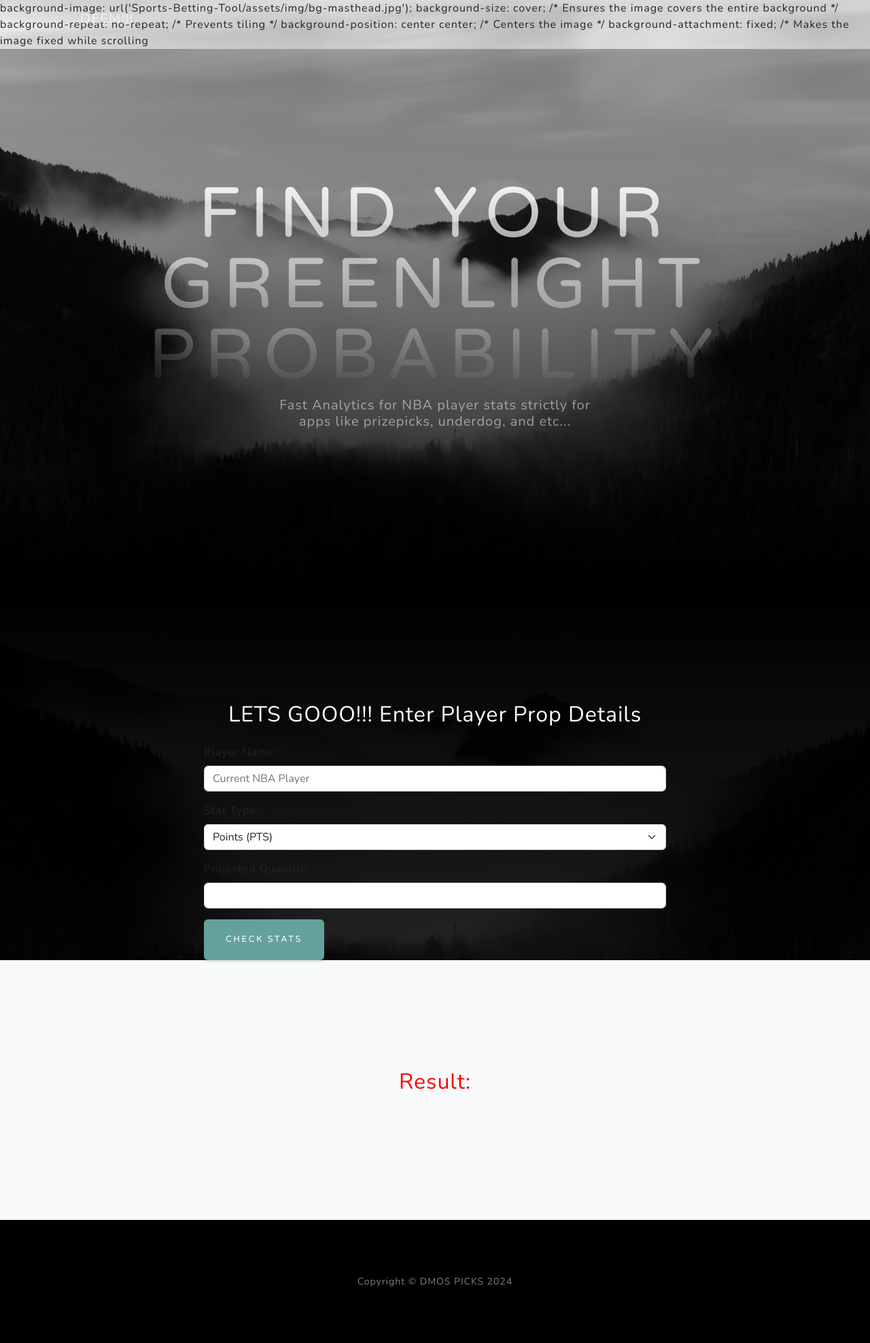
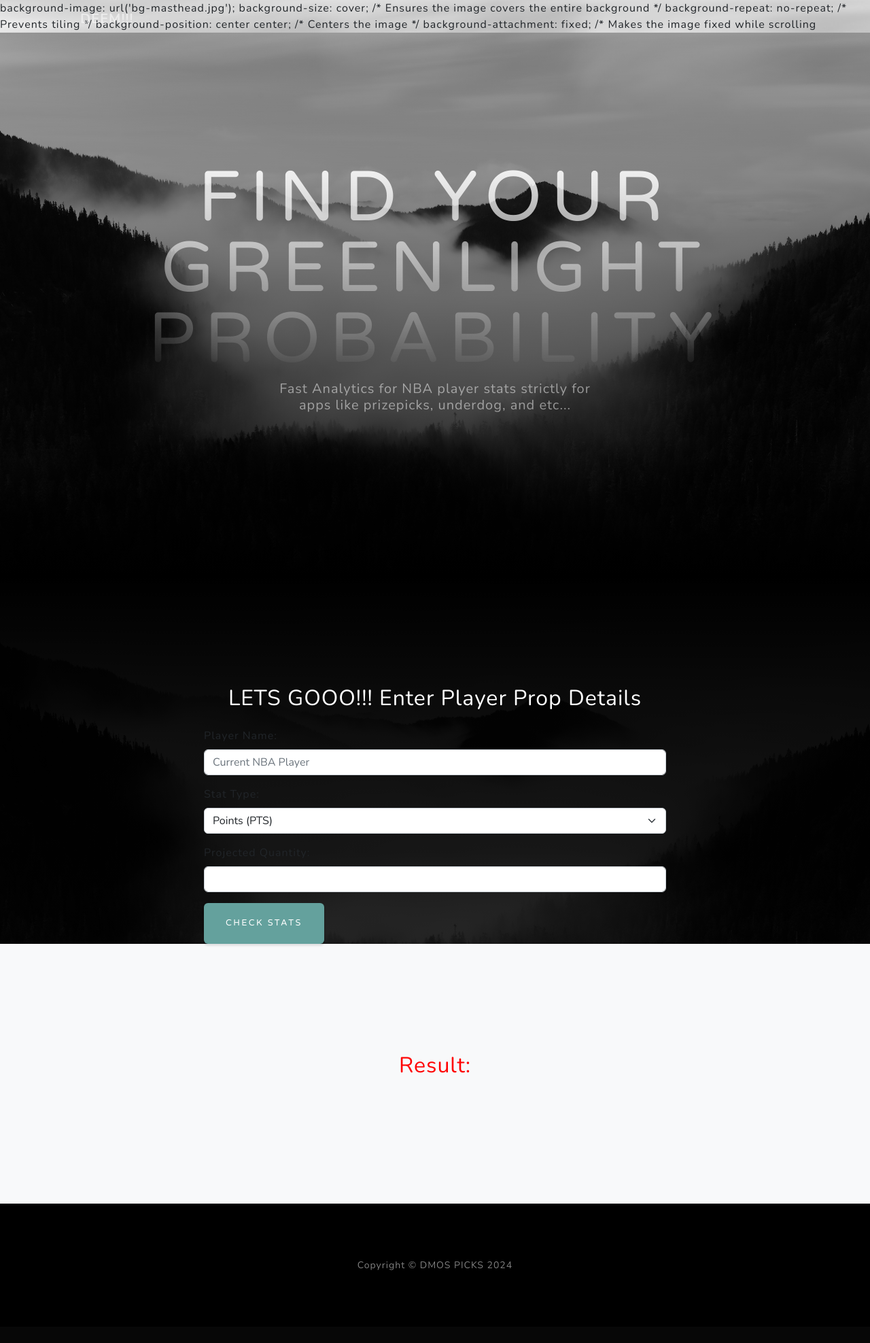
Before and after one commit to DMO-CS/Sports-Betting-Tool, a Flask app: page / in a window 1280 px wide. Shown: the whole page at 68% size. After the commit the page ends 1868 px from the top, so only its background shows below. Run offline with Flask 3, Linux system fonts and the light colour scheme; some libraries are stand-ins or nearby versions.

Commit message:
Update index.html

```diff
--- a/templates/index.html
+++ b/templates/index.html
@@ -16,7 +16,7 @@
         <link href="/css/styles.css" rel="stylesheet" />
     </head>
     <body id="page-top">
-         background-image: url('Sports-Betting-Tool/assets/img/bg-masthead.jpg');
+         background-image: url('bg-masthead.jpg');
          background-size: cover; /* Ensures the image covers the entire background */
          background-repeat: no-repeat; /* Prevents tiling */
          background-position: center center; /* Centers the image */
```
